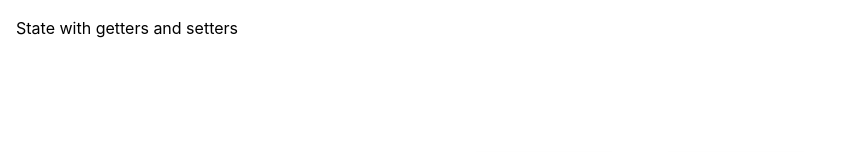
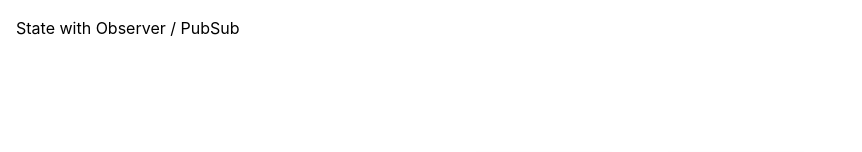
Before and after one commit to deanvons/ng-duck-state-management-dojo, an Angular app: page / in a window 1280 px wide. Shown: the top 152 px of the page, without its empty margins (0-862 px from the left). Built offline with nearby package versions, Linux system fonts and the light colour scheme.

Commit message:
CHORE: fixed title

```diff
--- a/src/app/app.component.html
+++ b/src/app/app.component.html
@@ -1,5 +1,5 @@
 
-<h3 class="p-4">State with getters and setters</h3>
+<h3 class="p-4">State with Observer / PubSub</h3>
 <main class="flex justify-center">
 <app-duck-details/>
 <app-duck-preview/>
```
